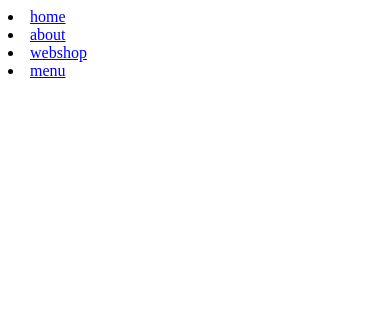
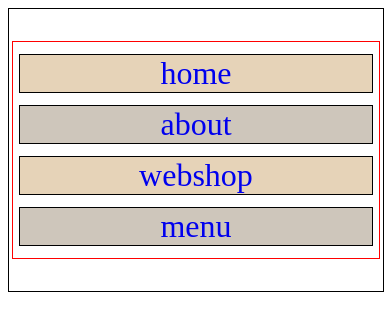
Before and after one commit to szabolcs130/szakdolgozat, a PHP site: page /Szakdolgozat/proba/index.html in a window 390 px wide. Shown: the top 331 px of the page. Run offline with PHP 8.4, Linux system fonts and the light colour scheme.

Commit message:
statikus responsive menu

```diff
--- a/client/index.php
+++ b/client/index.php
@@ -26,6 +26,7 @@ if (file_exists($url)) {
     <li><a href="?oldal=rolunk">about</a></li>
     <li><a href="?oldal=webshop">webshop</a></li>
     <li><a href="?oldal=menu">menu</a></li>
+    <li><a href="./proba/index.html">HTML</a></li>
     <?php
 echo Request::GetKeres();
 
--- /dev/null
+++ b/proba/index.html
@@ -0,0 +1,19 @@
+<!DOCTYPE html>
+<html lang="en">
+<head>
+    <meta charset="UTF-8">
+    <meta name="viewport" content="width=device-width, initial-scale=1.0">
+    <link rel="stylesheet" href="./style1.css?v=1">
+    <title>Document</title>
+</head>
+<body>
+    <nav id="menuk">
+        <ul id="menuUl">
+            <li class="menuLi"><a class="menuA" href="?oldal=fooldal">home</a></li>
+            <li class="menuLi"><a class="menuA" href="?oldal=rolunk">about</a></li>
+            <li class="menuLi"><a class="menuA" href="?oldal=webshop">webshop</a></li>
+            <li class="menuLi"><a class="menuA" href="?oldal=menu">menu</a></li>
+        </ul>
+    </nav>
+</body>
+</html>
--- /dev/null
+++ b/proba/style1.css
@@ -0,0 +1,63 @@
+#menuk{
+       width: 100%;
+       min-width: auto;
+       display: flex;
+       justify-content: center;
+       align-items: center;
+       /*flex-wrap: wrap;*/
+       flex-direction: row;
+       border: 1px solid black;
+      /* margin-left: auto;
+       margin-right: auto;*/
+}
+#menuUl{
+    width: 98%;
+    min-width: auto;
+    display: flex;
+    flex-direction: row;
+    align-items: center;
+    justify-content: center;
+    padding: 0px;
+    border: 1px solid red;
+}
+.menuLi{
+    width: 96%;
+    min-width: auto;
+    display: flex;
+    align-items: center;
+    justify-content: center;
+    list-style: none;
+    border: 1px solid black;
+    margin-left: 2px;
+    margin-right: 2px;
+}
+#menuUl .menuLi:nth-child(odd){
+background-color: rgb(230, 211, 184);
+}
+#menuUl .menuLi:nth-child(even){
+background-color: rgb(206, 198, 187);
+}
+.menuA{
+    text-decoration: none;
+}
+
+@media screen and (max-width: 768px) {
+    #menuk{
+        width: 100%;
+    }
+    #menuUl{
+        display: flex;
+        justify-content: center;
+        align-items: center;
+        width: 98%;
+        min-width: auto;
+        font-size: 2rem;
+        padding-top: 12px;
+        flex-direction: column;
+    }
+    .menuLi{
+        width: 96%;
+        min-width: auto;
+        margin-bottom: 12px;
+    }
+}
```
